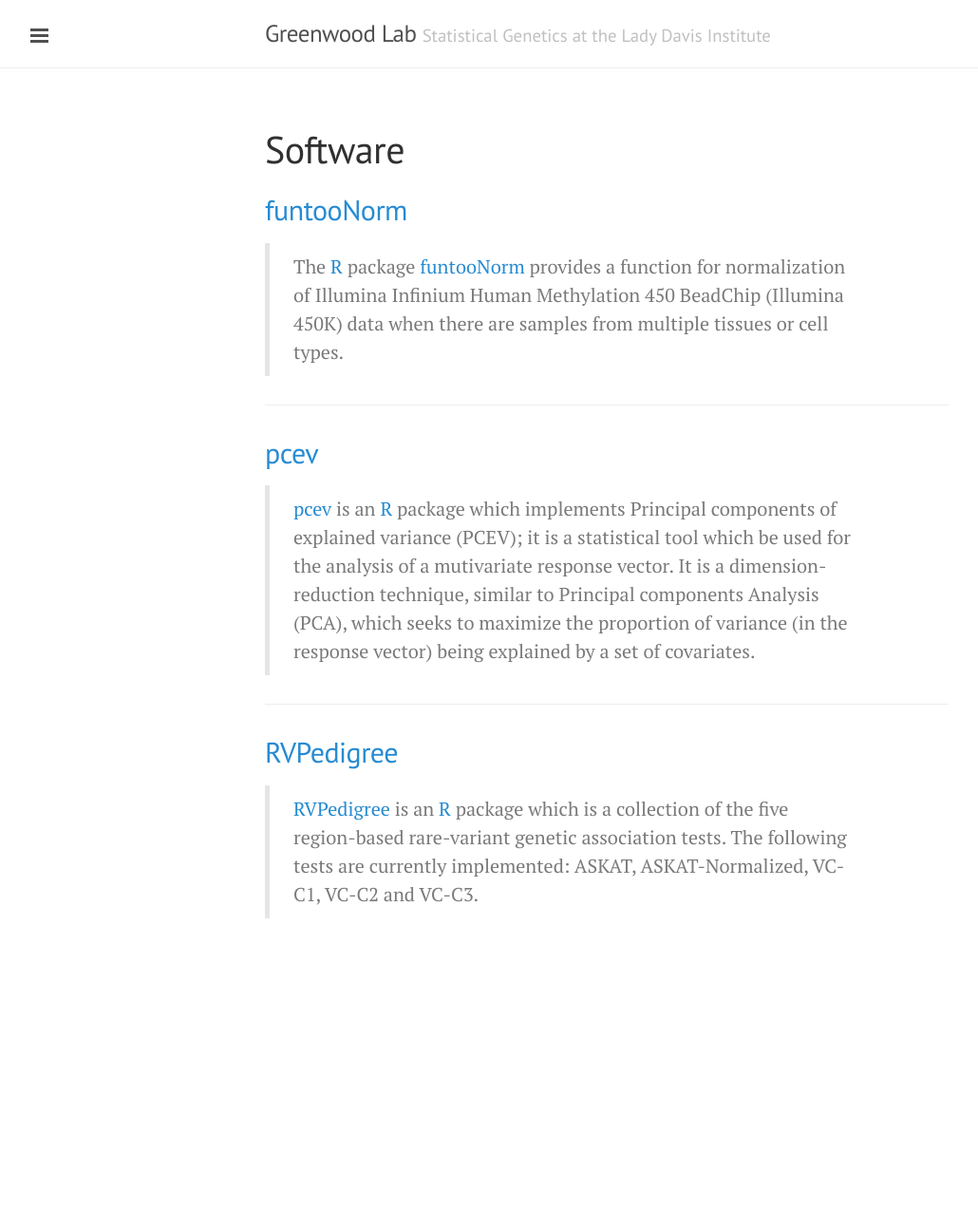
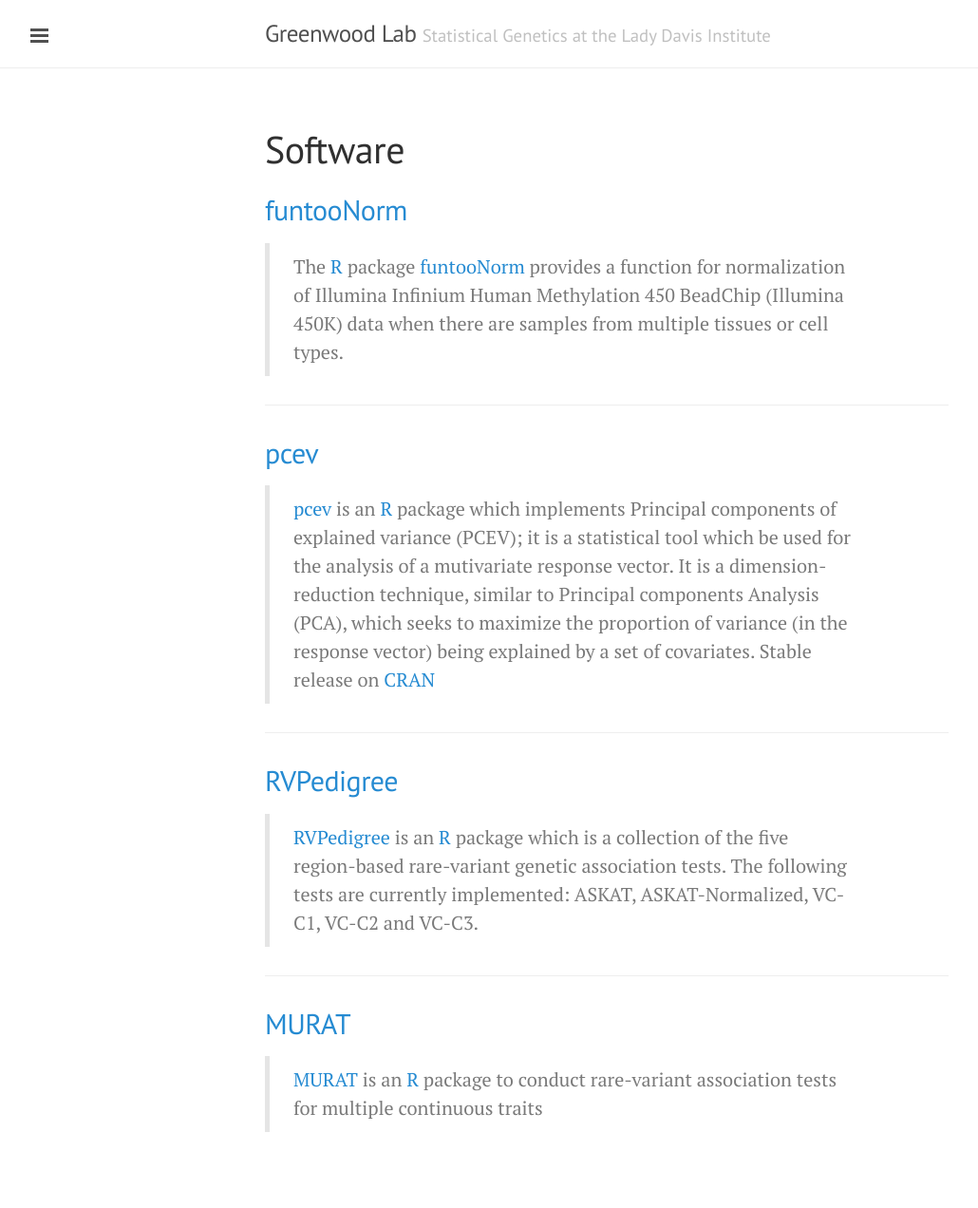
Before and after one commit to GreenwoodLab/GreenwoodLab.github.io, a Jekyll site: the page built from software.md, in a window 1280 px wide. Shown: the whole page at 95% size, without its empty margins (1-1031 px from the left). Built offline with Jekyll 4.4.1, drawn with Linux system fonts in a browser that asks for light colours; before the commit the page ends 1047 px from its top, so only the background shows below that.

Commit message:
added MURAT to software

```diff
--- a/software.md
+++ b/software.md
@@ -17,10 +17,16 @@
 
 ## [pcev](https://github.com/GreenwoodLab/pcev)
 
-> [pcev](https://github.com/GreenwoodLab/pcev) is an [R](http://cran.r-project.org/) package which implements Principal components of explained variance (PCEV); it is a statistical tool which be used for the analysis of a mutivariate response vector. It is a dimension-reduction technique, similar to Principal components Analysis (PCA), which seeks to maximize the proportion of variance (in the response vector) being explained by a set of covariates.
+> [pcev](https://github.com/GreenwoodLab/pcev) is an [R](http://cran.r-project.org/) package which implements Principal components of explained variance (PCEV); it is a statistical tool which be used for the analysis of a mutivariate response vector. It is a dimension-reduction technique, similar to Principal components Analysis (PCA), which seeks to maximize the proportion of variance (in the response vector) being explained by a set of covariates. Stable release on [CRAN](https://cran.r-project.org/web/packages/pcev/index.html)
 
 ----
 
 ## [RVPedigree](https://github.com/GreenwoodLab/RVPedigree)
 
 > [RVPedigree](https://github.com/GreenwoodLab/RVPedigree) is an [R](http://cran.r-project.org/) package which is a collection of the five region-based rare-variant genetic association tests. The following tests are currently implemented: ASKAT, ASKAT-Normalized, VC-C1, VC-C2 and VC-C3.
+
+----
+
+## [MURAT](https://github.com/GreenwoodLab/MURAT)
+
+> [MURAT](https://github.com/GreenwoodLab/MURAT) is an [R](http://cran.r-project.org/) package to conduct rare-variant association tests for multiple continuous traits
```
